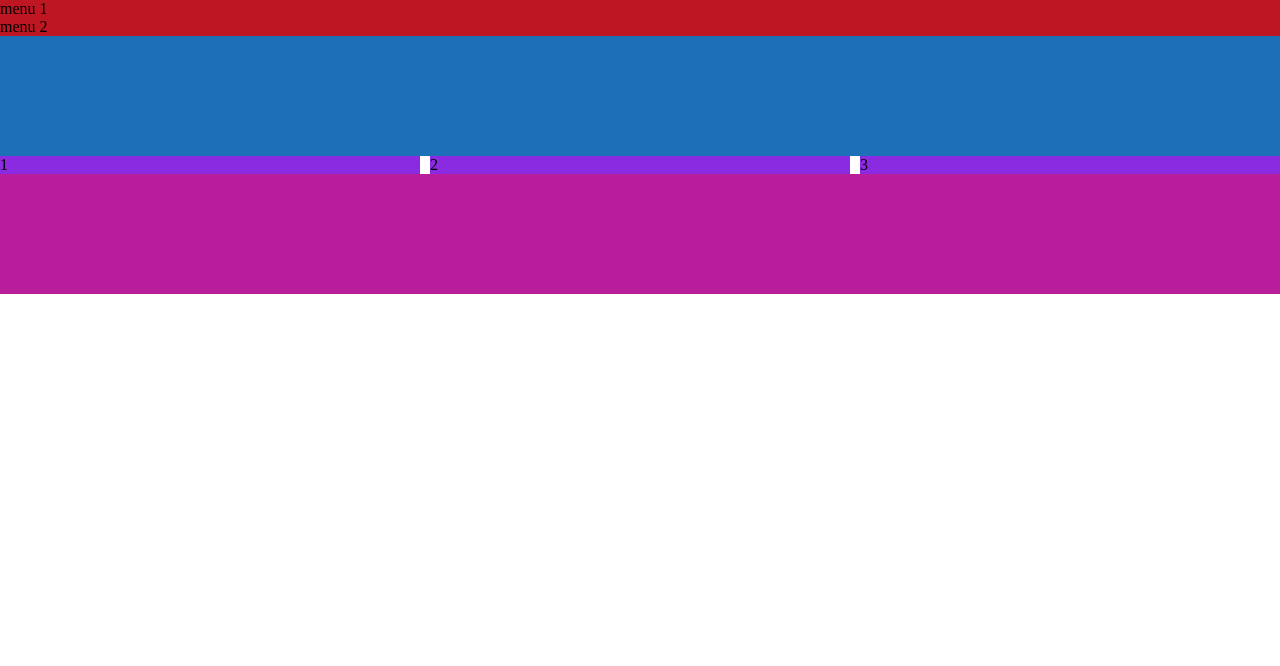
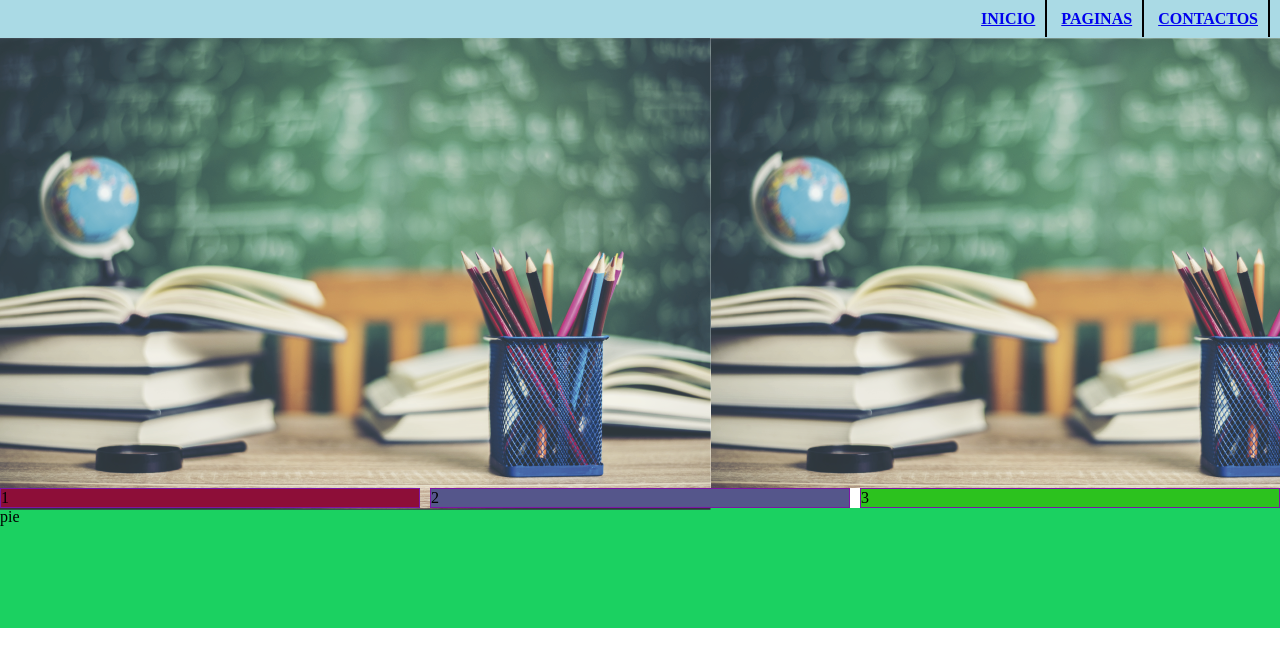
Before and after one commit to VargasGj/ProyectoPaginaWebJheremyV, a plain HTML site: page index.html in a window 1280 px wide. Drawn offline with Linux system fonts and the light colour scheme.

Commit message:
proyectoWEB

```diff
--- a/css/estilos.css
+++ b/css/estilos.css
@@ -1,23 +1,54 @@
-.menucabecera{background-color: #BE1622;width: 100%;}
-* {padding: 0;margin: 0;}
+.menuCabecera{
+    background-color: #AADAE5;
+    width: 100%;
+    }
+    .listamenu li{
+        border-right: solid 2px black;
+        display: inline;
+         padding: 10px;}
+    .listamenu{
+        border-right: none;
+        padding: 10px;
+        text-align: right;
+        text-transform: uppercase;
+        font-weight: bold;
+
+    }
+     li a{
+       text-emphasis: none;
+     }
+     li a:hover{
+        color: #243;
+        background-color: crimson;
+     }
+    *{
+    padding:  0;
+    margin: 0;
+    }
     .banner{
         width: 100%;
-    height: 120px;
-    background-color: #1d70b8;
+        height: 450px;
+        background-image: url( /imgenes/1x/Recurso\ 1.png);
     }
-.marcocolumnas{ display: flex;
+    .marcoColumnas{
+        display: flex;
         justify-content: space-around;
         align-items: center;
         gap: 10px;
     }
-.columnas{flex: 1;
-    background-color: blueviolet;
+    .columna{
+        flex: 1;
+        background-color: #2cc21e;
+        border: 1px solid #7d16a5;
     }
     .footer{
         width: 100%;
         height: 120px;
-    background-color: #b81d9c;
+        background-color: #1bd161 ;
     }
-.colorverde{
-    background-color: chartreuse;
+    .colorVerde{
+        background-color: rgb(141, 14, 56);
     }
+    .colorAzul{
+        background-color: rgb(85, 86, 139);
+    }
--- a/index.html
+++ b/index.html
@@ -7,34 +7,27 @@
     <title>Document</title>
 </head>
 <body>
-    <div class="menucabecera">
-    <ul>
-        <li>menu 1</li>
-        <li>menu 2</li>
+    <div class="menuCabecera">
+    <ul class="listamenu">
+        <li><a href="#">inicio</a></li>
+        <li><a href="#">paginas</a></li>
+        <li><a href="#">contactos</a></li>
     </ul>
+</div>
+    <div class="banner">
+        <img src="imgenes/1x/Recurso 1.png">
     </div>
-
-    <div class="banner"></div>
-    <div class="marcocolumnas">
-        <div class="columnas">
-            <ch1>1</ch1>
+    <div class="marcoColumnas">
+        <div class="columna colorVerde">
+            1
         </div>
-      <div class="columnas">
-            <ch1>2</ch1>
-      </div>
-      <div class="columnas">
-           <ch1>3</ch1>
+        <div class="columna colorAzul">
+            2
         </div>
-
+        <div class="columna">
+            3
+        </div>
     </div>
-    <div class="footer">
-
-    </div>
-
-
-
-
-
-
+    <div class="footer">pie</div>
 </body>
 </html>
```
Also changed, not shown: imgenes/1x/Recurso 1.png (added). Lines whose indentation alone changed are shown as unchanged.
